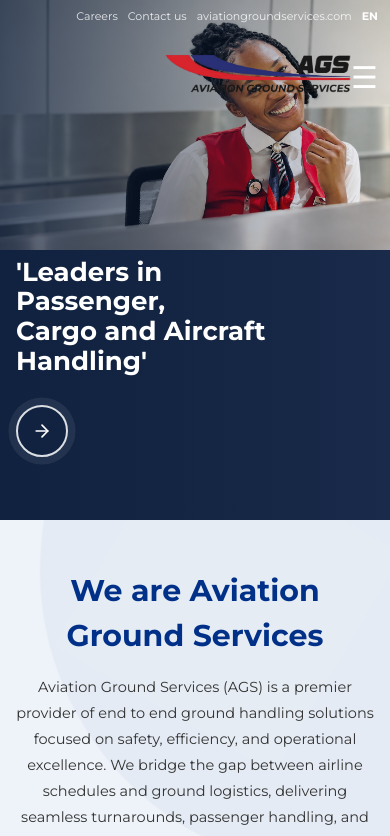
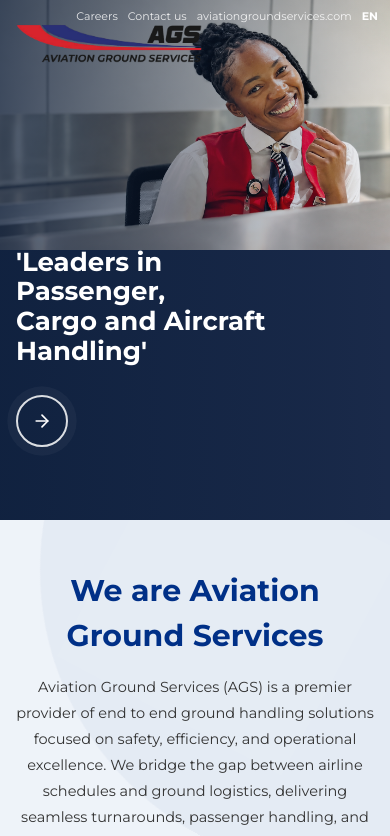
Before and after one commit to Avi-Ground/AGS-company-website, a React (Vite) app: page /#/ in a window 390 px wide. Shown: the top 836 px of the page. Built offline with nearby package versions, Linux system fonts and the light colour scheme; a web font is replaced by a local one.

Commit message:
Add mobile responsiveness and hamburger navigation

```diff
--- a/src/components/HomePage.css
+++ b/src/components/HomePage.css
@@ -64,7 +64,7 @@
   overflow: hidden;
 }
 .hp-hamburger{
-  display:none;
+  display:none
 }
 .hp-hero-overlay {
   position: absolute;
@@ -866,12 +866,11 @@
   font-weight:600;
 }
   .hp-hamburger{
-  display:block;
-  background:none;
-  border:none;
+ order:2;
+    margin-left:auto;
+background:none;
   font-size:30px;
   color:#ffffff;
-  cursor:pointer;
 }
 
 .hp-nav-links{
@@ -899,14 +898,16 @@
   }
 
 .hp-navbar{
-    padding:0 12px;
-    min-height:60px;
+      display:flex;
+    align-items:center;
+    justify-content:space-between;
+    padding:0 16px;
   }
 
   .hp-logo-area{
-    position:static;
-    transform:none;
+      position:static;
     margin:0;
+    order:1;
   }
 
   .hp-logo-img { height: 50px; }
@@ -941,6 +942,28 @@
   .hp-edge, .hp-news, .hp-footer {
     padding-left: 16px;
     padding-right: 16px;
+  }
+ /* WHY CHOOSE AGS */
+  .hp-why-grid{
+    display:flex !important;
+    overflow-x:auto;
+    gap:12px;
+    padding-bottom:10px;
+
+    scroll-snap-type:x mandatory;
+    -webkit-overflow-scrolling:touch;
+
+    scrollbar-width:none;
+  }
+
+  .hp-why-grid::-webkit-scrollbar{
+    display:none;
+  }
+
+  .hp-why-card{
+    flex:0 0 180px;
+    min-width:180px;
+    scroll-snap-align:start;
   }
 
   .hp-services-grid, .hp-news-grid,
```
